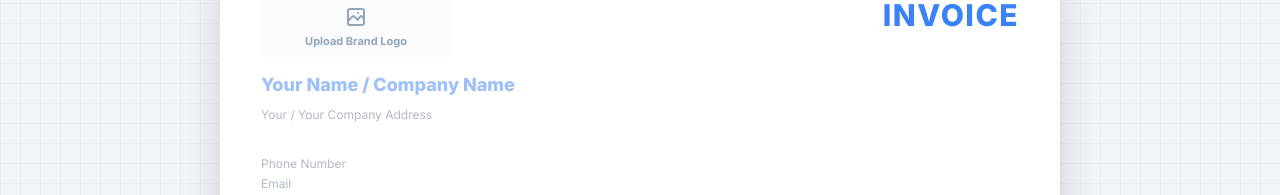
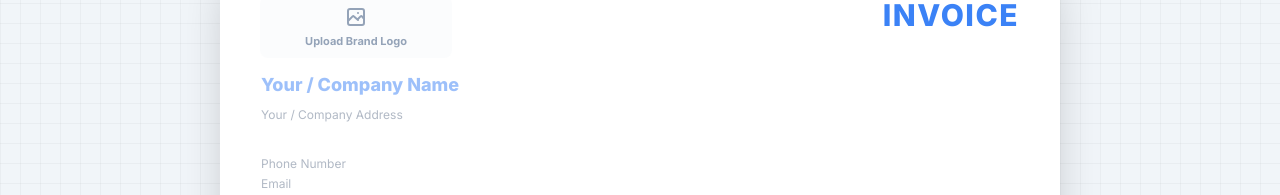
Before and after one commit to ashutoshkrris/invoice-now, a React (Vite) app: page / in a window 1280 px wide. Shown: the part 270-465 px from the top of the page. Built offline with nearby package versions, Linux system fonts and the light colour scheme; a web font is replaced by a local one.

Commit message:
refactor: field placeholders

```diff
--- a/src/templates/BoldProfessionalTemplate.jsx
+++ b/src/templates/BoldProfessionalTemplate.jsx
@@ -53,7 +53,7 @@ export default function BoldProfessionalTemplate(props) {
               value={invoice.businessName}
               onChange={(e) => onUpdateField("businessName", e.target.value)}
               className="w-full text-lg font-black text-white"
-              placeholder="Your Name / Company Name"
+              placeholder="Your / Company Name"
               isExporting={isExporting}
             />
             <EditableField
@@ -62,7 +62,7 @@ export default function BoldProfessionalTemplate(props) {
               onChange={(e) => onUpdateField("businessAddress", e.target.value)}
               rows="2"
               className="w-full text-[11px] text-white/80 leading-relaxed"
-              placeholder="Your / Your Company Address"
+              placeholder="Your / Company Address"
               isExporting={isExporting}
             />
             <div className="flex flex-col gap-0.5 text-xs text-white/80">
--- a/src/templates/ClassicTemplate.jsx
+++ b/src/templates/ClassicTemplate.jsx
@@ -53,7 +53,7 @@ export default function ClassicTemplate(props) {
               onChange={(e) => onUpdateField("businessName", e.target.value)}
               className="w-full text-lg font-extrabold"
               style={{ color: invoice.brandColor }}
-              placeholder="Your Name / Company Name"
+              placeholder="Your / Company Name"
               isExporting={isExporting}
             />
             <EditableField
@@ -62,7 +62,7 @@ export default function ClassicTemplate(props) {
               onChange={(e) => onUpdateField("businessAddress", e.target.value)}
               rows="2"
               className="w-full text-xs text-slate-500 leading-relaxed"
-              placeholder="Your / Your Company Address"
+              placeholder="Your / Company Address"
               isExporting={isExporting}
             />
             <div className="flex flex-col gap-0.5 text-xs text-slate-500">
--- a/src/templates/EmeraldPremiumTemplate.jsx
+++ b/src/templates/EmeraldPremiumTemplate.jsx
@@ -52,7 +52,7 @@ export default function EmeraldPremiumTemplate(props) {
           onChange={(e) => onUpdateField("businessName", e.target.value)}
           className="w-full text-center text-2xl font-black uppercase tracking-wide"
           style={{ color: invoice.brandColor }}
-          placeholder="Your Name / Company Name"
+          placeholder="Your / Company Name"
           isExporting={isExporting}
         />
         <EditableField
@@ -61,7 +61,7 @@ export default function EmeraldPremiumTemplate(props) {
           onChange={(e) => onUpdateField("businessAddress", e.target.value)}
           rows="2"
           className="w-full text-center text-xs text-slate-500 mt-2"
-          placeholder="Your / Your Company Address"
+          placeholder="Your / Company Address"
           isExporting={isExporting}
         />
         <div className="flex flex-col items-center justify-center gap-1 text-xs text-slate-500 mt-2 font-sans">
--- a/src/templates/ModernMinimalistTemplate.jsx
+++ b/src/templates/ModernMinimalistTemplate.jsx
@@ -49,7 +49,7 @@ export default function ModernMinimalistTemplate(props) {
             value={invoice.businessName}
             onChange={(e) => onUpdateField("businessName", e.target.value)}
             className="w-full text-lg font-black tracking-tight text-slate-900"
-            placeholder="Your Name / Company Name"
+            placeholder="Your / Company Name"
             isExporting={isExporting}
           />
           <EditableField
@@ -58,7 +58,7 @@ export default function ModernMinimalistTemplate(props) {
             onChange={(e) => onUpdateField("businessAddress", e.target.value)}
             rows="2"
             className="w-full text-[11px] text-slate-500 leading-relaxed"
-            placeholder="Your / Your Company Address"
+            placeholder="Your / Company Address"
             isExporting={isExporting}
           />
           <div className="flex flex-col gap-0.5 text-xs text-slate-500">
--- a/src/templates/RetailTemplate.jsx
+++ b/src/templates/RetailTemplate.jsx
@@ -54,7 +54,7 @@ export default function RetailTemplate({
           value={invoice.businessName}
           onChange={(e) => onUpdateField("businessName", e.target.value)}
           className="w-full text-center text-base font-black uppercase tracking-wider block"
-          placeholder="Your Name / Company Name"
+          placeholder="Your / Company Name"
           isExporting={isExporting}
         />
         <EditableField
@@ -63,7 +63,7 @@ export default function RetailTemplate({
           onChange={(e) => onUpdateField("businessAddress", e.target.value)}
           rows="2"
           className="w-full text-center text-[10px] text-slate-600 leading-tight"
-          placeholder="Your / Your Company Address"
+          placeholder="Your / Company Address"
           isExporting={isExporting}
         />
         <div className="flex flex-col items-center justify-center text-[10px] text-slate-500 mt-1">
```
